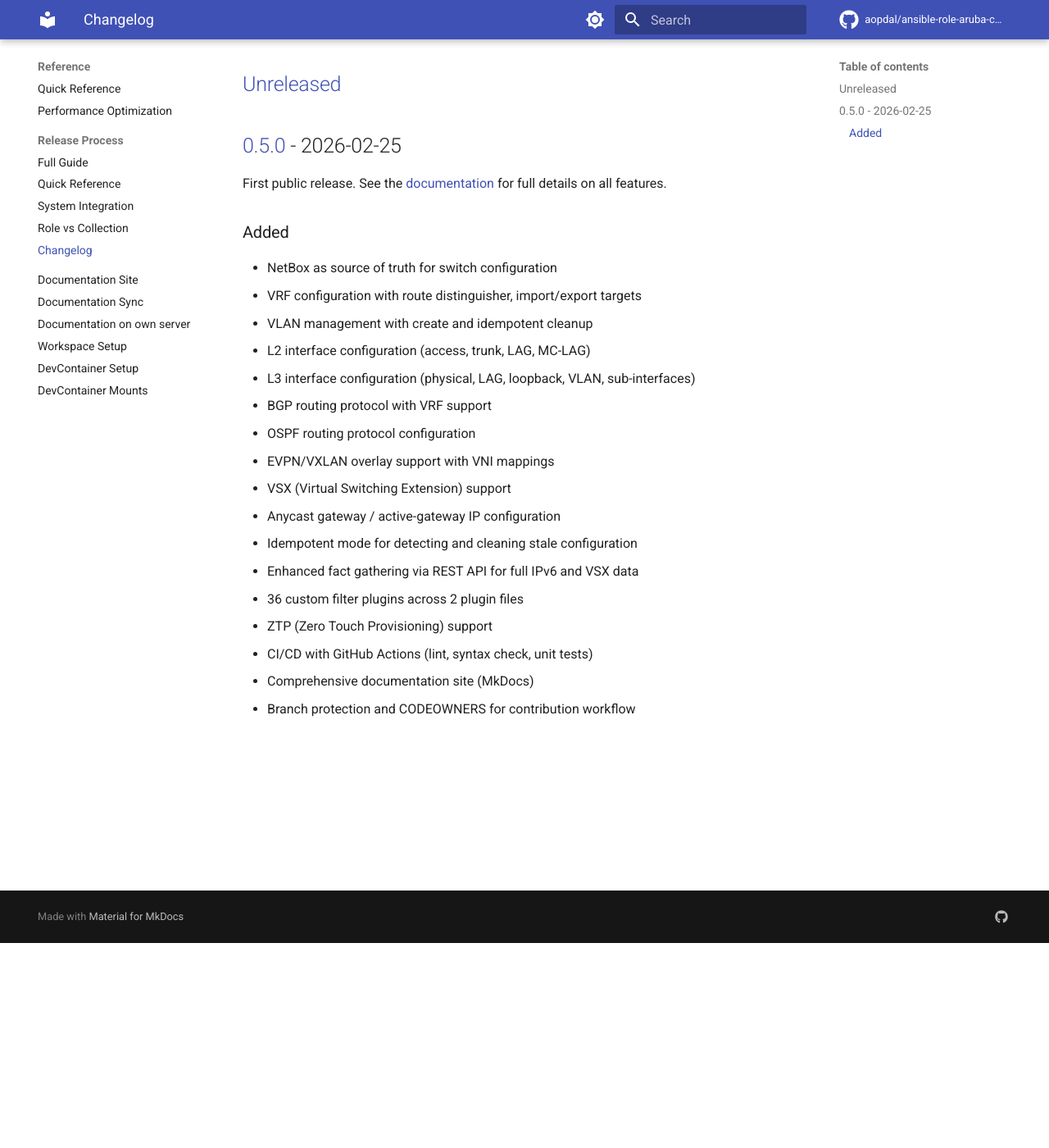
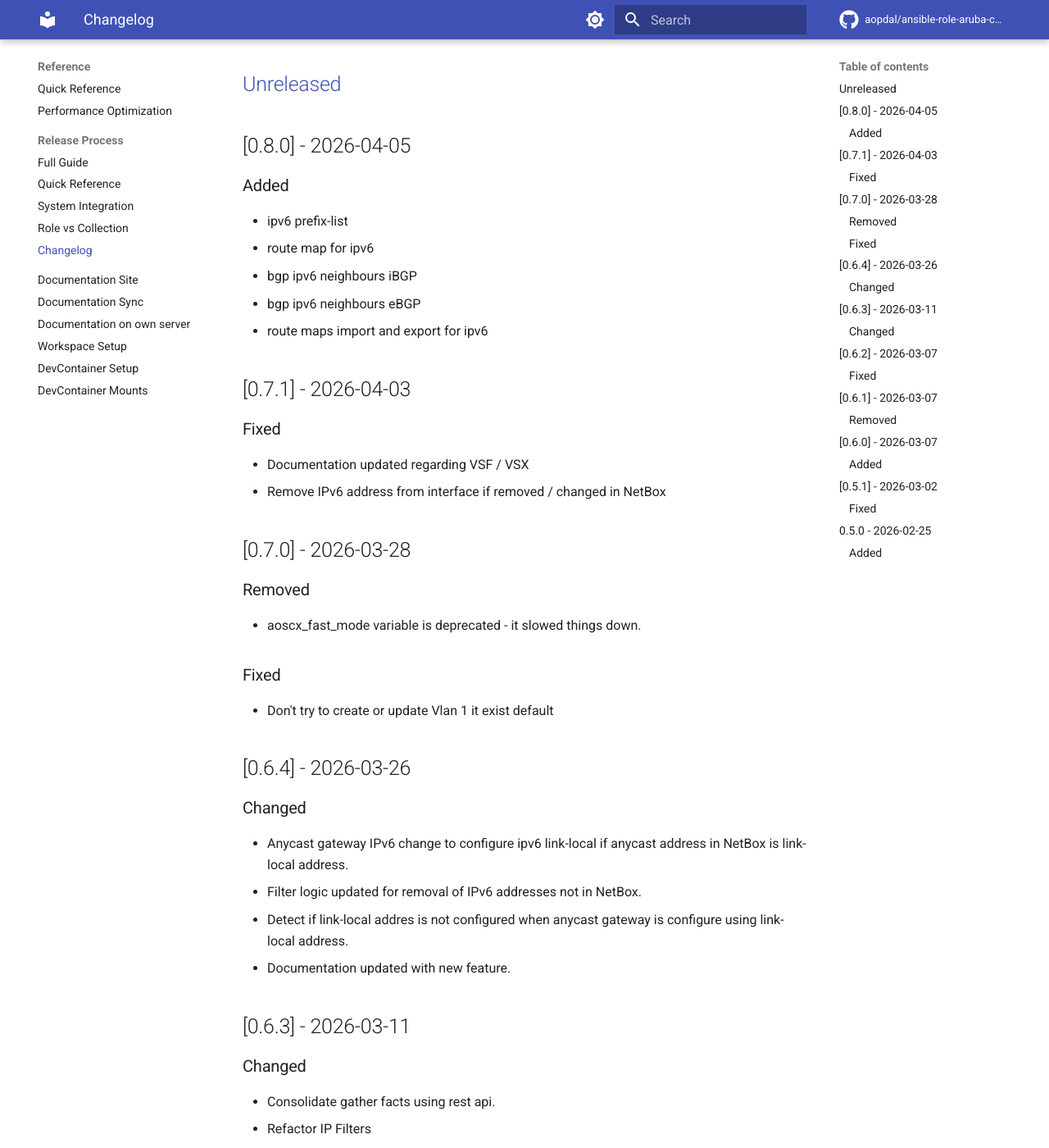
Before and after one commit to aopdal/ansible-role-aruba-cx-switch, an MkDocs documentation site: the page built from docs/CHANGELOG.md, in a window 1280 px wide and 1400 px high, scrolled down 250 px. Shown: the whole window at 82% size. Built offline with MkDocs 1.6.1 and Material for MkDocs 9.7.7, drawn with Linux system fonts in a browser that asks for light colours; comment, search, counter and statistics services are not loaded; some of the changed text lies outside the part shown.

Commit message:
chore: release version 0.8.0

```diff
--- a/docs/CHANGELOG.md
+++ b/docs/CHANGELOG.md
@@ -6,6 +6,80 @@ The format is based on [Keep a Changelog](https://keepachangelog.com/en/1.0.0/),
 and this project adheres to [Semantic Versioning](https://semver.org/spec/v2.0.0.html).
 
 ## [Unreleased]
+
+## [0.8.0] - 2026-04-05
+
+### Added
+
+- ipv6 prefix-list
+- route map for ipv6
+- bgp ipv6 neighbours iBGP
+- bgp ipv6 neighbours eBGP
+- route maps import and export for ipv6
+
+## [0.7.1] - 2026-04-03
+
+### Fixed
+
+- Documentation updated regarding VSF / VSX
+- Remove IPv6 address from interface if removed / changed in NetBox
+
+## [0.7.0] - 2026-03-28
+
+### Removed
+
+- aoscx_fast_mode variable is deprecated - it slowed things down.
+
+### Fixed
+
+- Don't try to create or update Vlan 1 it exist default
+
+## [0.6.4] - 2026-03-26
+
+### Changed
+
+- Anycast gateway IPv6 change to configure ipv6 link-local if anycast address in NetBox is link-local address.
+- Filter logic updated for removal of IPv6 addresses not in NetBox.
+- Detect if link-local addres is not configured when anycast gateway is configure using link-local address.
+- Documentation updated with new feature.
+
+## [0.6.3] - 2026-03-11
+
+### Changed
+
+- Consolidate gather facts using rest api.
+- Refactor IP Filters
+- Refactor IP config tasks
+- Refactor loopback interfaces
+- Refactor gather enhanced facts using API
+
+## [0.6.2] - 2026-03-07
+
+### Fixed
+
+- Docs - update to fetch latest tag from repo
+- meta - updates to fields
+- Example - created proper example ffor usage of the role
+
+## [0.6.1] - 2026-03-07
+
+### Removed
+
+- ZTP - the fature was incompleat and didn't work good
+- BGP - usage of config-contexts is removed
+
+## [0.6.0] - 2026-03-07
+
+### Added
+
+- IP Prefix Lists from BGP plugin
+- Route-Maps from BGP Plugin
+
+## [0.5.1] - 2026-03-02
+
+### Fixed
+
+- Filter out mgmt interface when not compare existing and new config.
 
 ## [0.5.0] - 2026-02-25
 
```
